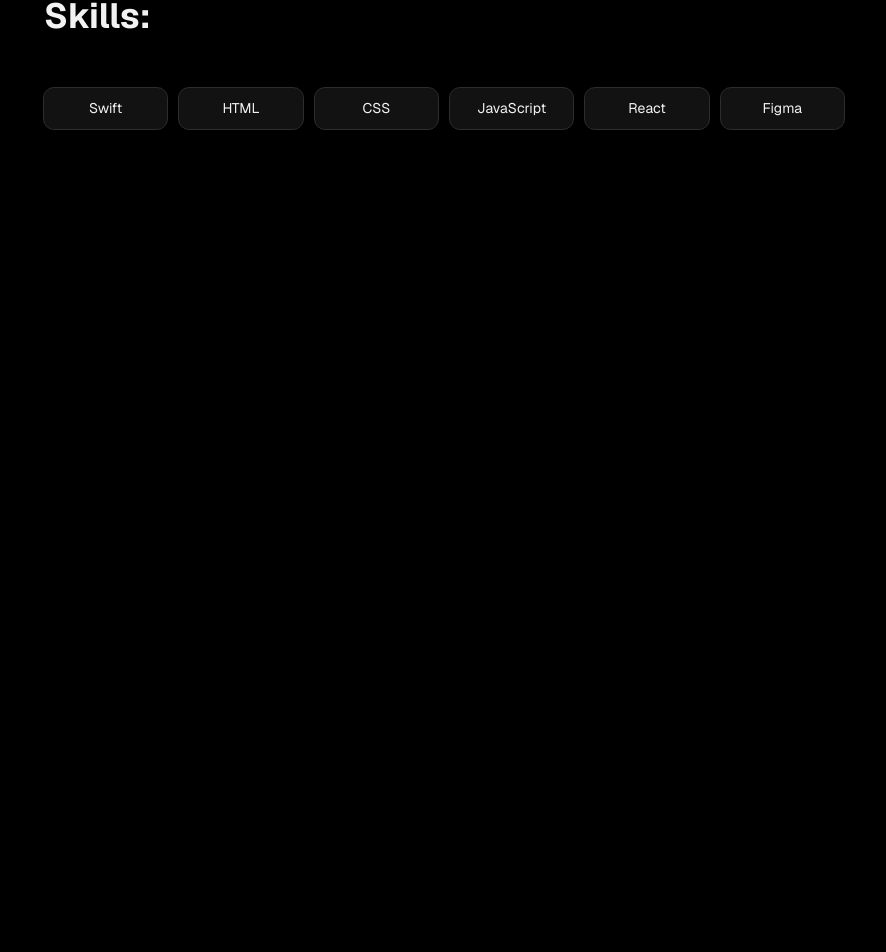
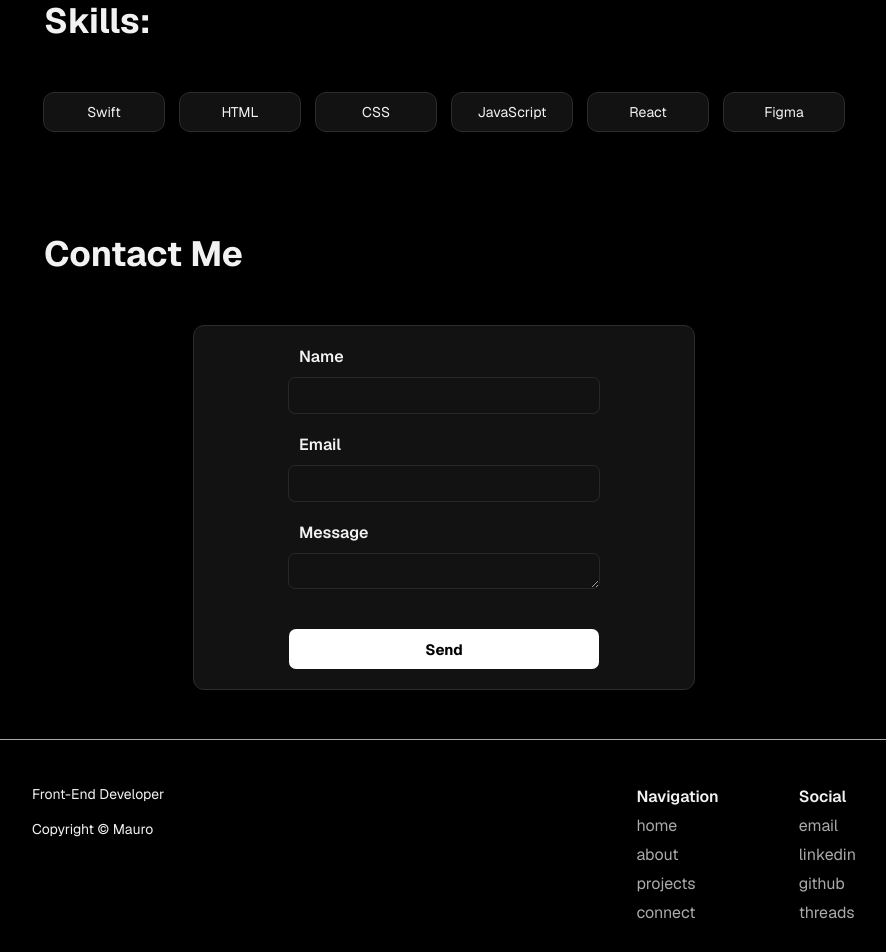
Before and after one commit to mauromltn/portfolio, a React (Vite) app: page / in a window 1280 px wide. Shown: the part 1434-2386 px from the top of the page, without its empty margins (196-1082 px from the left). Before the commit the page ends 1613 px from the top, so only its background shows below. Built offline with nearby package versions, Linux system fonts and the light colour scheme.

Commit message:
feat: Add Contact and Footer components; update App structure and styles

```diff
--- a/package.json
+++ b/package.json
@@ -10,6 +10,7 @@
     "preview": "vite preview"
   },
   "dependencies": {
+    "@formspree/react": "^2.5.1",
     "react": "^19.0.0",
     "react-dom": "^19.0.0",
     "sass": "^1.85.0"
--- a/src/App.tsx
+++ b/src/App.tsx
@@ -4,6 +4,8 @@
 import './styles/globals.scss'
 import Project from './components/ui/Project'
 import Skill from './components/ui/Skill'
+import ContactForm from './components/ui/Contact'
+import Footer from './components/ui/Footer'
 
 function App() {
 
@@ -15,7 +17,10 @@
         <About />
         <Project />
         <Skill />
+        <h1>Contact Me</h1>
+        <ContactForm />
       </main>
+      <Footer />
     </>
   )
 }
--- /dev/null
+++ b/src/components/ui/Contact.tsx
@@ -0,0 +1,32 @@
+import { useForm, ValidationError } from "@formspree/react";
+import styles from '../../styles/Contact.module.scss'
+
+function ContactForm() {
+   const [state, handleSubmit] = useForm("https://formspree.io/f/mbldvbja");
+
+   if (state.succeeded) {
+      return <p>Thanks for messaging!</p>;
+   }
+
+   return (
+      <section className={styles.contact}>
+         <form onSubmit={handleSubmit}>
+            <label htmlFor="name">Name</label>
+            <input id="name" type="name" name="name" required />
+            <ValidationError prefix="Name" field="name" errors={state.errors} />
+
+            <label htmlFor="email">Email</label>
+            <input id="email" type="email" name="email" required />
+            <ValidationError prefix="Email" field="email" errors={state.errors} />
+
+            <label htmlFor="message">Message</label>
+            <textarea id="message" name="message" required />
+            <ValidationError prefix="Message" field="message" errors={state.errors} />
+
+            <button type="submit" disabled={state.submitting}>Send</button>
+         </form>
+      </section>
+   );
+}
+
+export default ContactForm;
--- /dev/null
+++ b/src/components/ui/Footer.tsx
@@ -0,0 +1,48 @@
+import styles from "../../styles/Footer.module.scss";
+
+const Footer = () => {
+	return (
+		<footer className={styles.footer}>
+			<div className={styles.footerContent}>
+				<div className={styles.footerText}>
+					<p>Front-End Developer</p>
+					<p>Copyright © Mauro</p>
+				</div>
+				<div className={styles.footerLinks}>
+					<ul>
+						<label>Navigation</label>
+						<li>
+							<a href="#">home</a>
+						</li>
+						<li>
+							<a href="#about">about</a>
+						</li>
+						<li>
+							<a href="#project">projects</a>
+						</li>
+						<li>
+							<a href="#connect">connect</a>
+						</li>
+					</ul>
+					<ul>
+						<label>Social</label>
+						<li>
+							<a href="mailto:dev.montane@gmail.com">email</a>
+						</li>
+						<li>
+							<a href="https://www.linkedin.com/in/mauro-montane/">linkedin</a>
+						</li>
+						<li>
+							<a href="https://github.com/mauromltn">github</a>
+						</li>
+						<li>
+							<a href="https://www.threads.net/@mauromontane">threads</a>
+						</li>
+					</ul>
+				</div>
+			</div>
+		</footer>
+	);
+};
+
+export default Footer;
--- a/src/components/ui/Skill.tsx
+++ b/src/components/ui/Skill.tsx
@@ -5,12 +5,12 @@
       <>
       <h1>Skills:</h1>
         <div className={styles.skills}>
-          <p>Swift</p>
-          <p>HTML</p>
-          <p>CSS</p>
-          <p>JavaScript</p>
-          <p>React</p>
-          <p>Figma</p>
+          <div className={styles.skill}>Swift</div>
+          <div className={styles.skill}>HTML</div>
+          <div className={styles.skill}>CSS</div>
+          <div className={styles.skill}>JavaScript</div>
+          <div className={styles.skill}>React</div>
+          <div className={styles.skill}>Figma</div>
         </div>
       </>
    )
--- /dev/null
+++ b/src/styles/Contact.module.scss
@@ -0,0 +1,59 @@
+.contact {
+   * {
+      margin: 0;
+      padding: 0;
+   }
+
+   margin: 0 auto;
+   width: 500px;
+   padding: 20px 0;
+   border-radius: 10px;
+   background-color: var(--color-background);
+   outline: 1px solid var(--color-border);
+
+   form {
+      display: flex;
+      flex-direction: column;
+      align-items: center;
+
+      label {
+         width: 100%;
+         font-weight: 600;
+         margin-left: 210px;
+         margin-bottom: 10px;
+      }
+
+      input {
+         height: 35px;
+      }
+
+      input,
+      textarea {
+         width: 300px;
+         margin-bottom: 20px;
+         padding-left: 10px;
+         color: var(--color-primary);
+         background-color: transparent;
+         border: 1px solid rgba(225, 225, 225, 0.1);
+         border-radius: 7px;
+         resize: vertical;
+      }
+
+      button {
+         width: 310px;
+         height: 40px;
+         font-size: 15px;
+         font-weight: bold;
+         margin-top: 20px;
+         color: var(--color-secondary);
+         background-color: var(--color-light);
+         border: none;
+         border-radius: 7px;
+         transition: .3s ease-in-out;
+
+         &:hover {
+            background-color: var(--color-tertiary);
+         }
+      }
+   }
+}
--- /dev/null
+++ b/src/styles/Footer.module.scss
@@ -0,0 +1,40 @@
+.footer {
+   width: 80%;
+   height: 230px;
+   color: var(--color-primary);
+   border-top: 1px solid var(--color-tertiary);
+
+   .footerContent {
+      display: flex;
+      justify-content: space-between;
+      align-items: flex-start;
+      padding: 30px 100px;
+   }
+
+   .footerText {
+      font-size: 14px;
+      line-height: 1.5;
+   }
+
+   .footerLinks {
+      display: flex;
+      gap: 80px;
+
+      ul {
+         display: flex;
+         flex-direction: column;
+         list-style: none;
+         padding: 0;
+         gap: 8px;
+
+         label {
+            font-weight: 600;
+         }
+
+         li a {
+            color: var(--color-tertiary);
+         }
+      }
+
+   }
+}
--- a/src/styles/Project.module.scss
+++ b/src/styles/Project.module.scss
@@ -3,31 +3,28 @@
    grid-template-columns: repeat(auto-fit, minmax(200px, 1fr));
    grid-template-rows: auto auto;
    justify-items: center;
-   gap: 15px;
+   gap: 1rem;
 
    .projectCard {
       position: relative;
       display: flex;
       align-items: center;
       height: 25px;
-      width: 170px;
-      padding: 15px;
+      width: 150px;
+      padding: 1rem;
       background-color: var(--color-background);
       outline: 1px solid var(--color-border);
       border-radius: 100px;
       transition: .3s ease-in-out;
 
-      p {
-         font-weight: 400;
-      }
-
       .arrowUp {
          position: absolute;
-         right: 15px;
+         right: 1rem;
          width: 20px;
          height: 20px;
          color: rgba(225, 225, 225, 0.6);
          transition: .3s ease-in-out;
+         transform: rotate(45deg);
       }
 
       &:hover {
@@ -36,7 +33,7 @@
 
          svg {
             color: var(--color-accent);
-            transform: rotate(45deg);
+            transform: rotate(0deg);
          }
       }
    }
--- a/src/styles/Skill.module.scss
+++ b/src/styles/Skill.module.scss
@@ -1,15 +1,14 @@
 .skills {
    display: grid;
    grid-template-columns: repeat(auto-fill, minmax(120px, 1fr));
-   gap: 12px;
+   gap: 1rem;
 
-   p {
+   .skill {
       font-size: 14px;
-      margin: 0;
       padding: 10px 20px;
+      text-align: center;
       background-color: var(--color-background);
       outline: 1px solid var(--color-border);
       border-radius: 10px;
-      text-align: center;
    }
 }
--- a/src/styles/globals.scss
+++ b/src/styles/globals.scss
@@ -67,11 +67,3 @@
     font-size: 35px;
     margin: 100px 0 50px;
 }
-
-/* COLORS */
-.projectCard,
-.skills p,
-.form {
-    background-color: var(--color-background);
-    outline: 1px solid var(--color-border);
-}
```
Also changed, not shown: src/components/ui/Form.tsx (added, +36 -0 lines), 1 other file (tests, documents, lock files or other folders).
